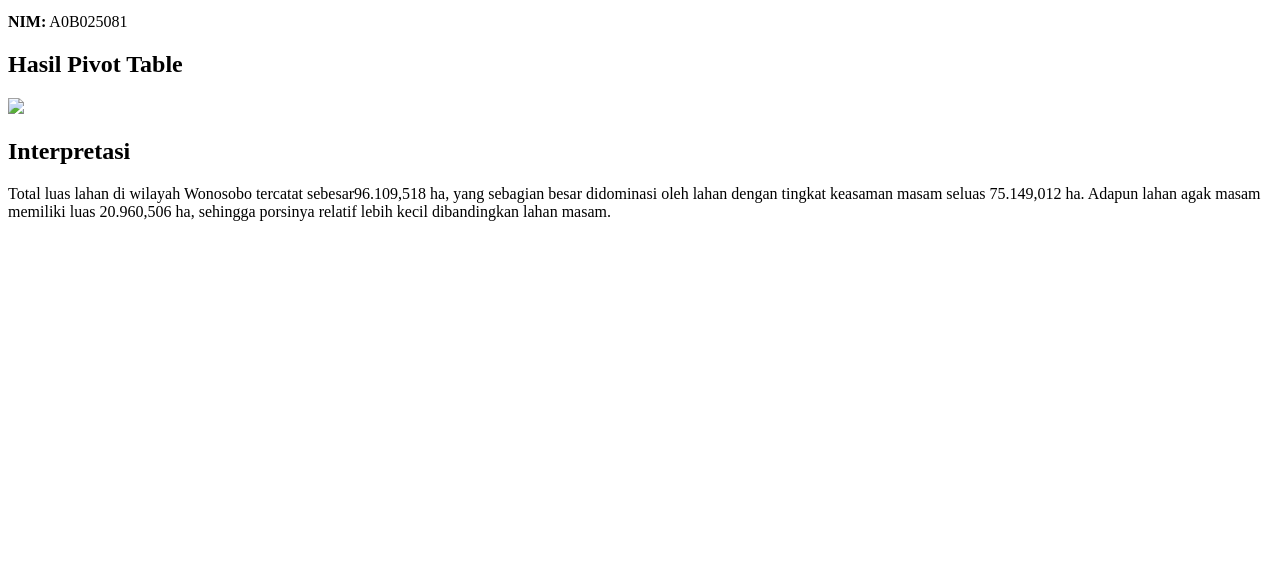
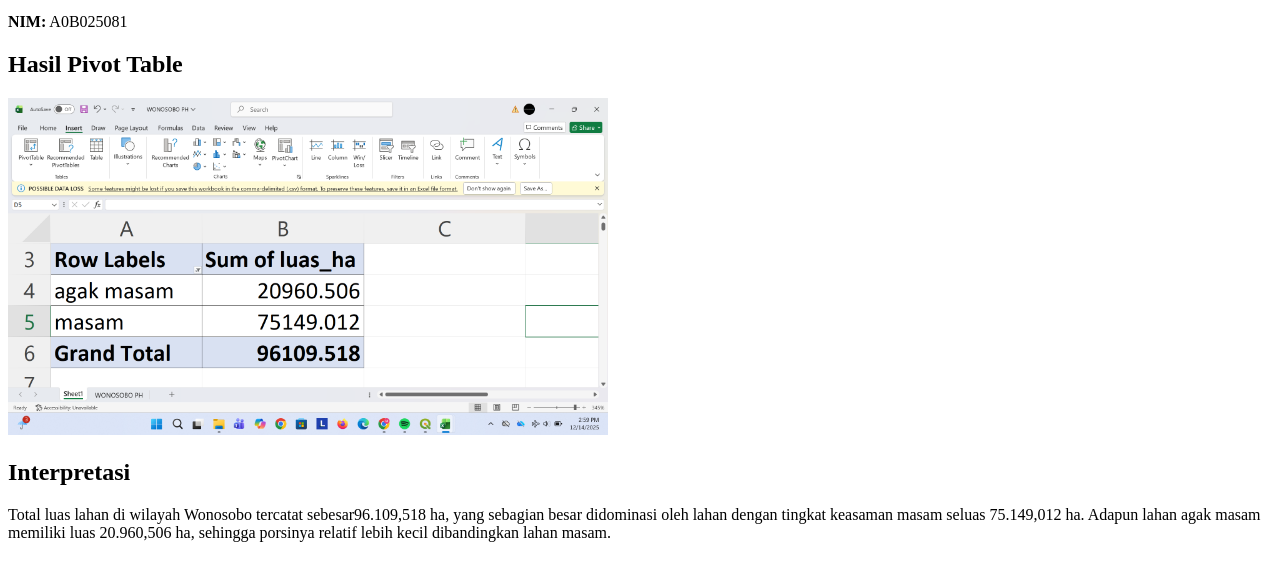
Before and after one commit to maulidafauziah-svg/web-sig-wonosobo, a plain HTML site: page index.html in a window 1280 px wide. Shown: the part 101-682 px from the top of the page. Drawn offline with Linux system fonts and the light colour scheme.

Commit message:
index.html

```diff
--- a/index.html
+++ b/index.html
@@ -11,7 +11,7 @@
 <p><b>NIM:</b> A0B025081</p>
 
 <h2>Hasil Pivot Table</h2>
-<img src="pivot.png" width="600">
+<img src="pivotable wonosobo.png" width="600">
 
 <h2>Interpretasi</h2>
 <p>
```
